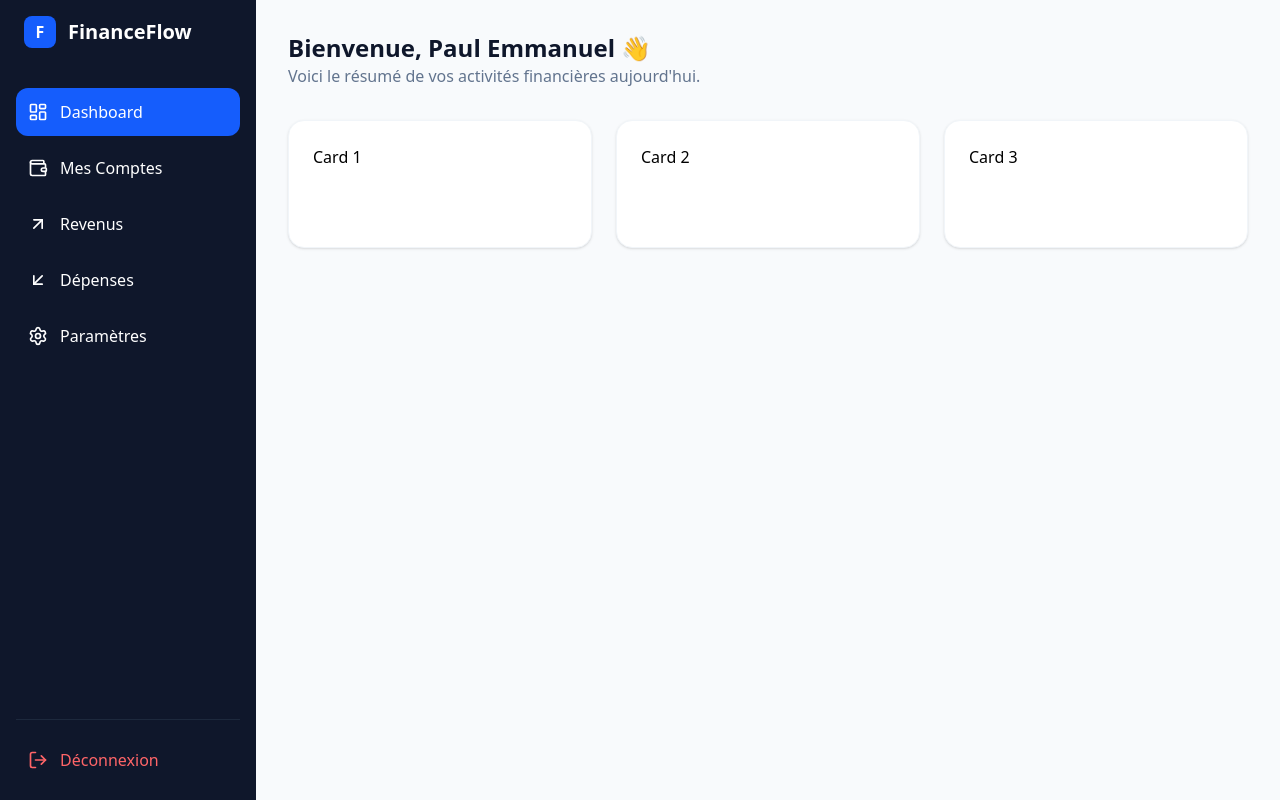
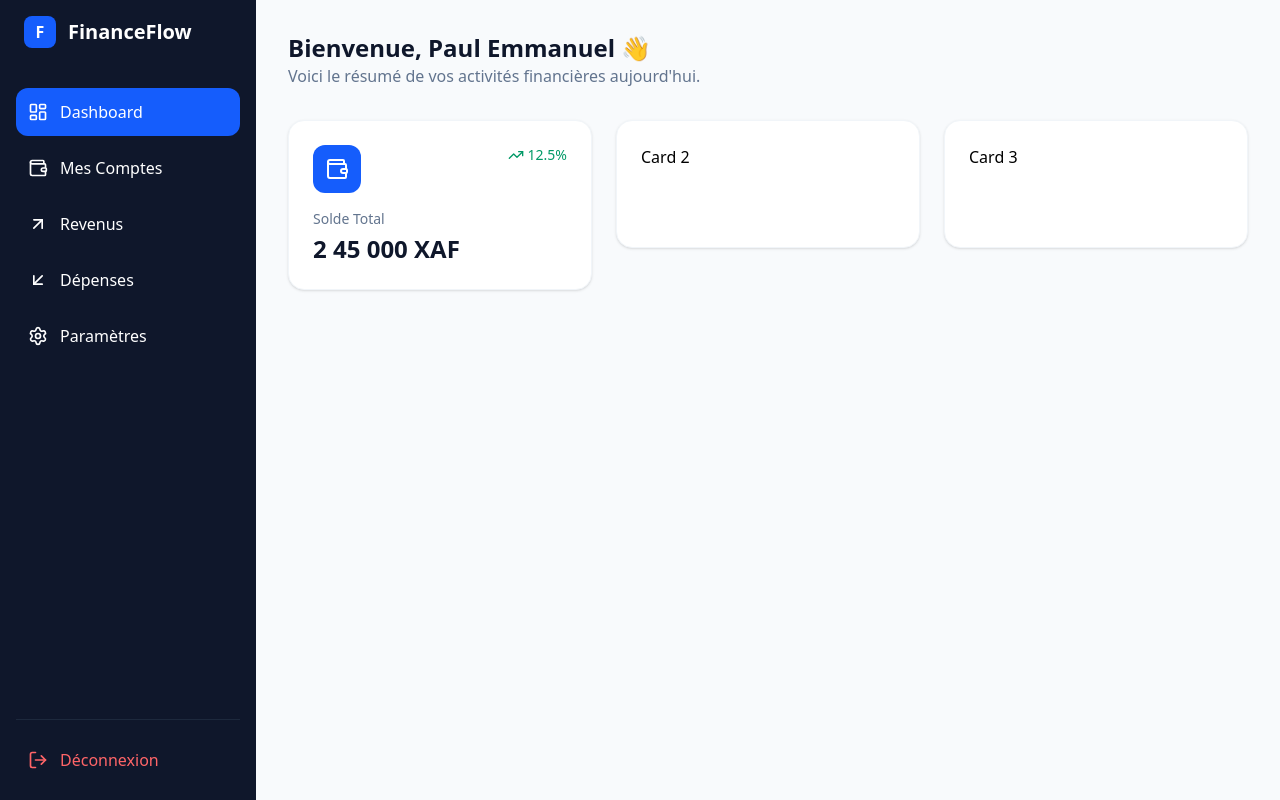
Before and after one commit to atedesi22/FinanceFlow-Dashboard, a React (Vite) app: page / in a window 1280 px wide. Built offline with nearby package versions, Linux system fonts and the light colour scheme.

Commit message:
first commit

```diff
--- /dev/null
+++ b/src/components/StatsCard.jsx
@@ -0,0 +1,30 @@
+import { TrendingDown, TrendingUp } from "lucide-react";
+
+
+
+const StatsCard = ({ title, amount, trend, icon, color}) =>{
+    const isPositive = trend > 0;
+
+    return(
+        <>
+            <div className="bg-white p-6 rounded-2xl shadow-sm border border-slate-100 hover:shadow-sm active:shadow-sm transition-shadow">
+                <div className="flex justify-between items-start mb-4">
+                    <div className={`p-3 rounded-xl ${color} bg-opacity-10 text-opacity-100`}>
+                        {icon}
+                    </div>
+                    <div className={`flex items-center gap-1 text-sm font-medium ${isPositive ? 'text-emerald-600' : 'text-rose-600'}`}>
+                        {isPositive ? <TrendingUp size={16}/> : <TrendingDown siz={16}/>}
+                        {Math.abs(trend)}%
+                    </div>
+                </div>
+
+                <div>
+                    <p className="text-slate-500 text-sm font-medium">{title}</p>
+                    <h3 className="text-2xl font-bold text-slate-900 mt-1">{amount}</h3>
+                </div>
+            </div>
+        </>
+    )
+}
+
+export default StatsCard;
--- a/src/pages/Dasboard.jsx
+++ b/src/pages/Dasboard.jsx
@@ -1,3 +1,5 @@
+import { Wallet } from 'lucide-react';
+import StatsCard from '../components/StatsCard';
 import '../index.css'
 
 
@@ -11,7 +13,15 @@ const Dashboard = () =>{
                 </header>
 
                 <div className='grid grid-cols-1 md:grid-cols-3 gap-6'>
-                    <div className='h-32 bg-white rounded-2xl shadow-sm border border-slate-100 p-6'>Card 1</div>
+                    {/* <div className='h-32 bg-white rounded-2xl shadow-sm border border-slate-100 p-6'> */}
+                        <StatsCard
+                            title='Solde Total'
+                            amount='2 45 000 XAF'
+                            trend={12.5}
+                            color='bg-blue-600 text-white'
+                            icon={<Wallet size={24}/>}
+                        />
+                    {/* </div> */}
                     <div className='h-32 bg-white rounded-2xl shadow-sm border border-slate-100 p-6'>Card 2</div>
                     <div className='h-32 bg-white rounded-2xl shadow-sm border border-slate-100 p-6'>Card 3</div>
                 </div>
```
